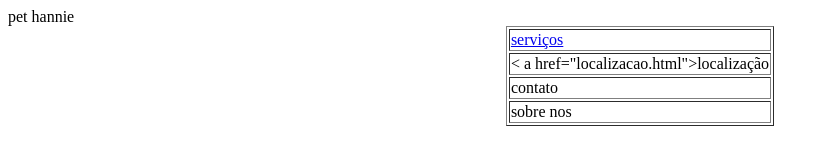
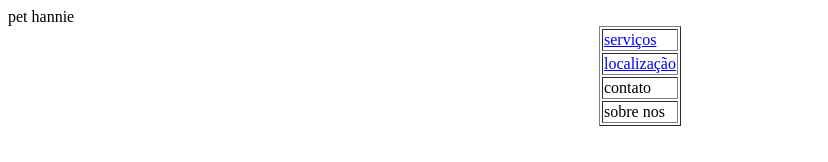
Before and after one commit to SiraHannieh/pethannie, a plain HTML site: page index.html in a window 1280 px wide. Shown: the whole page, without its empty margins (0-828 px from the left). Drawn offline with Linux system fonts and the light colour scheme.

Commit message:
Update index.html

```diff
--- a/index.html
+++ b/index.html
@@ -8,7 +8,7 @@ pet hannie
 </tr>
   <tr>
 <td>
-< a href="localizacao.html">localização<a/>
+<a href="localizacao.html">localização</a>
 </td>
 </tr>
   <tr>
```
